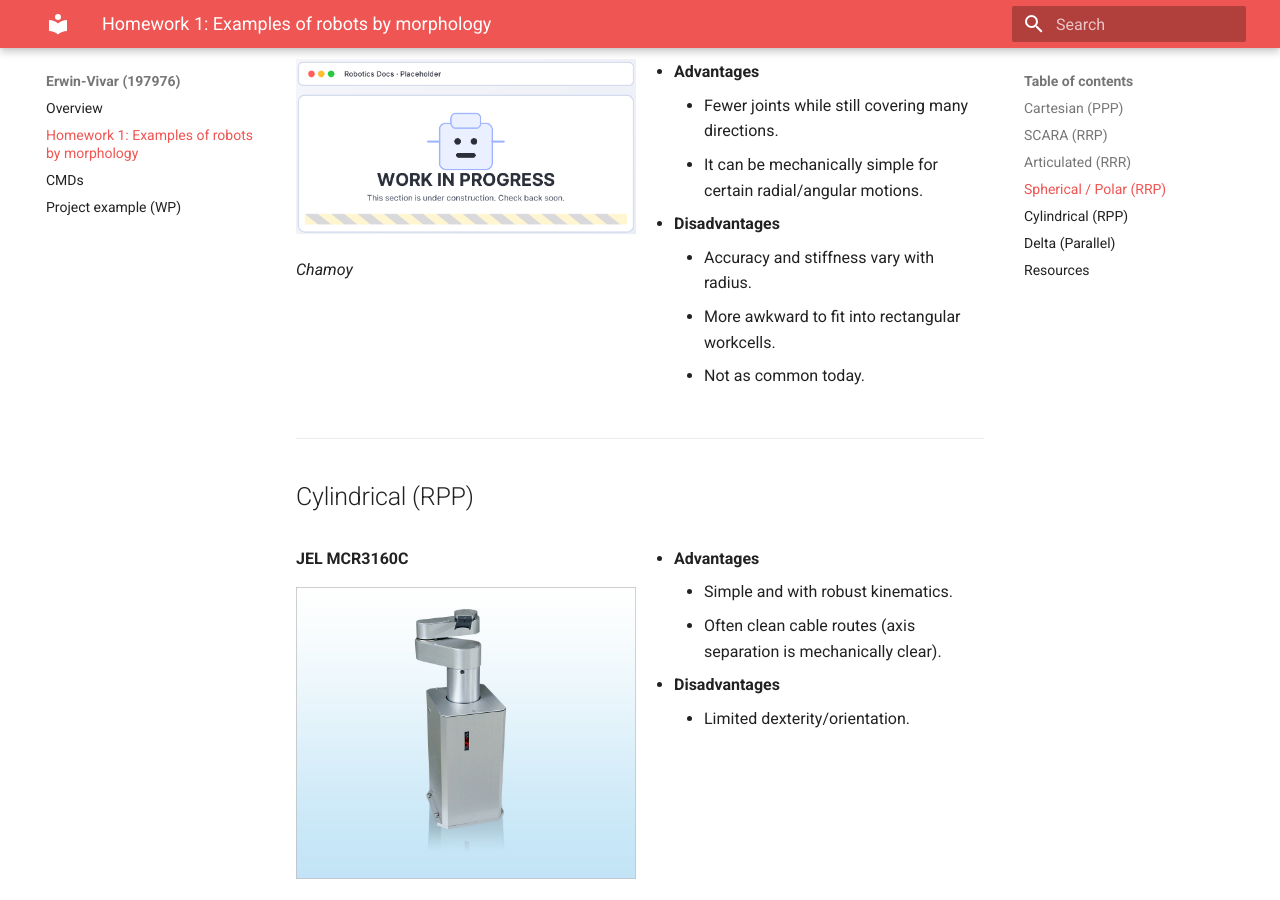
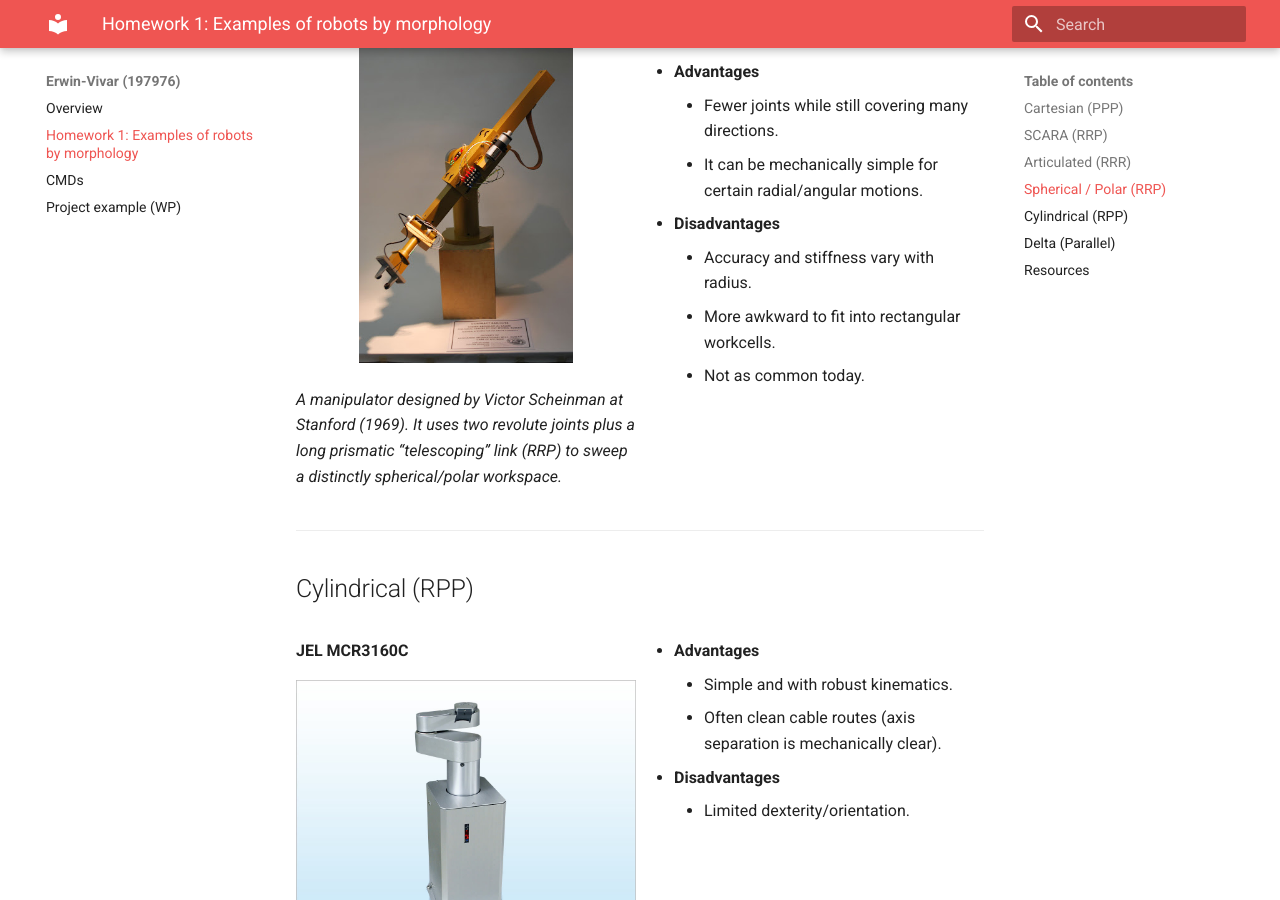
Before and after one commit to Pingu-Er/Erwin-Vivar_AR, an MkDocs documentation site: the page built from docs/HW_1.md, in a window 1280 px wide and 900 px high, scrolled down 1853 px. Built offline with MkDocs 1.6.1 and Material for MkDocs 9.7.7, drawn with Linux system fonts in a browser that asks for light colours.

Commit message:
HW-1_Finale

```diff
--- a/docs/HW_1.md
+++ b/docs/HW_1.md
@@ -74,9 +74,12 @@
 
 <div class="grid" markdown>
 <div markdown>
-![WIP](recursos/imgs/robotics-wip-placeholder.png)
 
-*Chamoy*
+<div style="text-align:center;">
+  <img src="../recursos/imgs/RRP.jpg" alt="RRP" style="max-height:320px; width:auto;">
+</div>
+
+*A manipulator designed by Victor Scheinman at Stanford (1969). It uses two revolute joints plus a long prismatic “telescoping” link (RRP) to sweep a distinctly spherical/polar workspace.*
 
 </div>
 
@@ -148,7 +151,7 @@
 
     [4] Universal Robots, “UR5e e-Series datasheet,” Universal Robots, PDF. Accessed: Jan. 27, 2026. [Online]. Available: https://www.universal-robots.com/media/1807465/ur5e_e-series_datasheets_web.pdf
 
-    [5] A. G. Reiss, “Key factors used to classify industrial robots,” *DigiKey*, Apr. 16, 2024. Accessed: Jan. 27, 2026. [Online]. Available: https://www.digikey.com/en/articles/what-are-the-key-factors-used-to-classify-industrial-robots
+    [5] Stanford University, “Stanford’s robotics legacy,” Stanford News, Jan. 16, 2019, accessed Jan. 27, 2026. [Online]. Available: https://news.stanford.edu/2019/01/16/stanfords-robotics-legacy/
 
     [6] JEL Corporation, “Products | MCR3160C | Wafer Transfer Atmospheric Robot,” *jel-robot.com*. Accessed: Jan. 27, 2026. [Online]. Available: https://www.jel-robot.com/products/MCR3160C.html
 
```
Also changed, not shown: docs/recursos/imgs/RRP.jpg (added).
